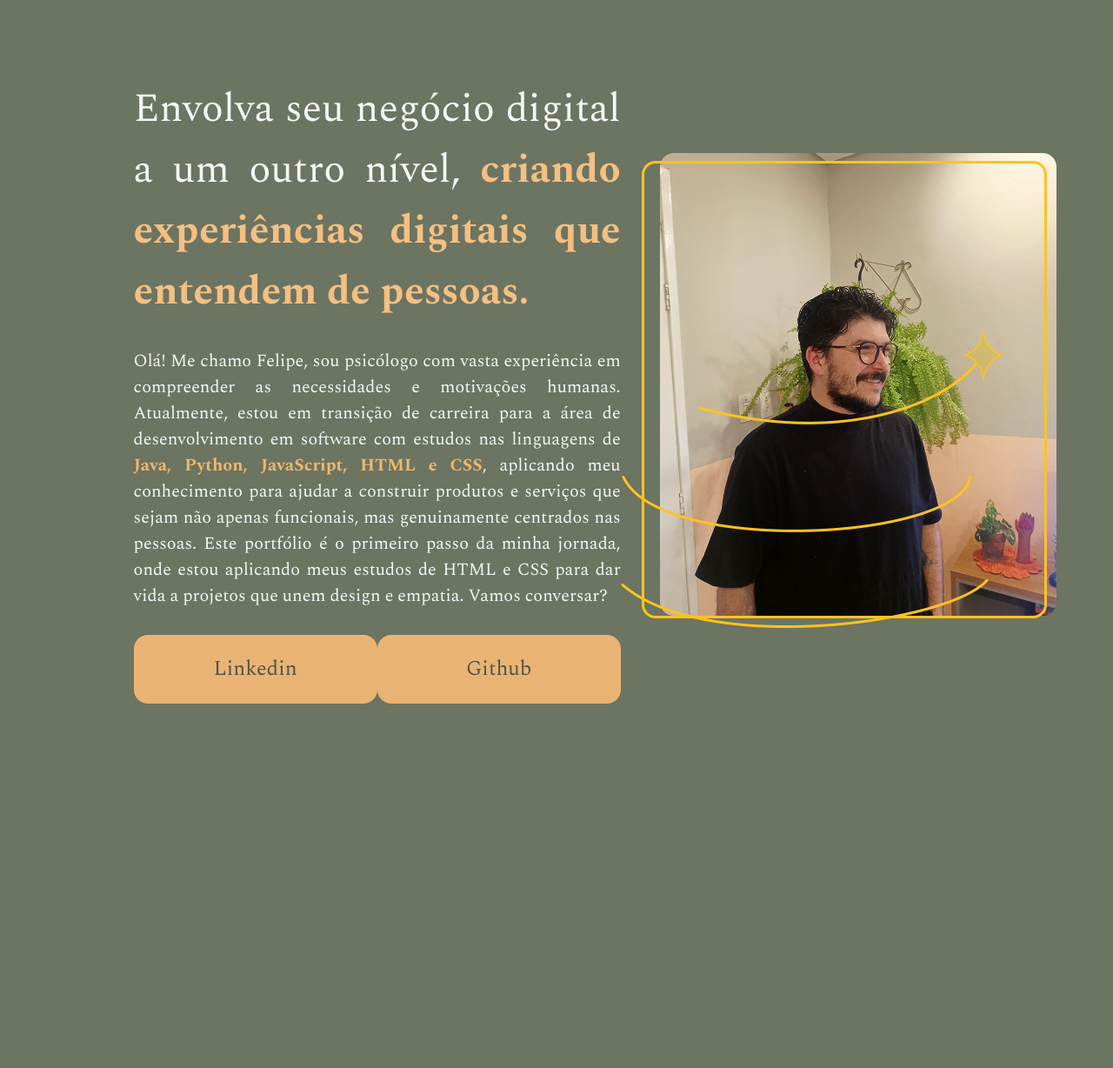
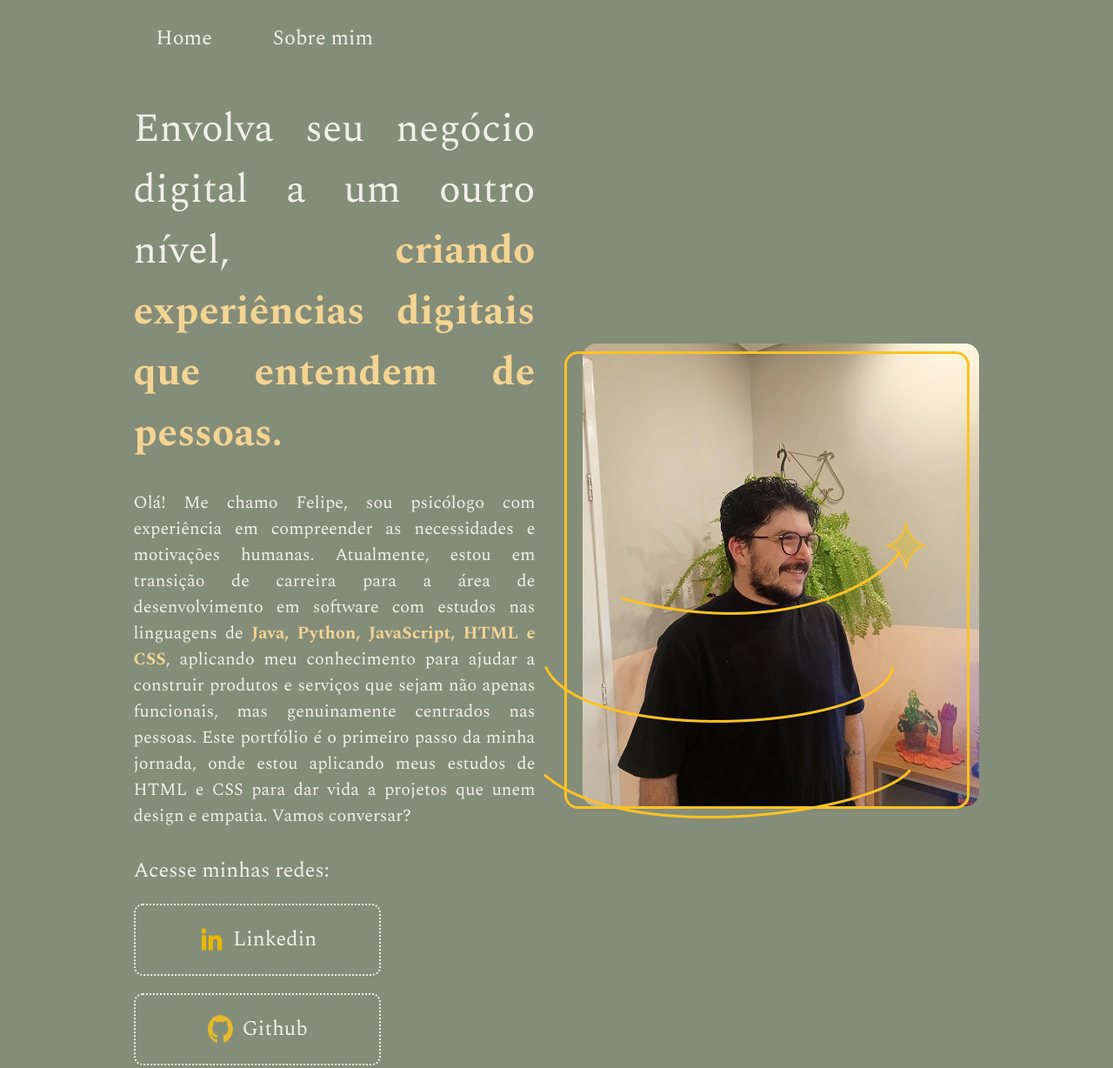
Before and after one commit to fefalipe/Portfolio, a plain HTML site: page index.html in a window 1280 px wide. Shown: the top 1228 px of the page at 87% size. Before the commit the page ends 890 px from the top, so only its background shows below. Drawn offline with nearby package versions, Linux system fonts and the light colour scheme; a web font is replaced by a local one.

Commit message:
Implementa estudos sobre cabeçalho, footer e variáveis CSS.

```diff
--- a/index.html
+++ b/index.html
@@ -4,22 +4,35 @@
     <meta charset="UTF-8">
     <meta name="viewport" content="width=device-width, initial-scale=1.0">
     <title>Portfólio - Felipe Tavares Vieira</title>
-    <link rel="stylesheet" href="style.css">
+    <link rel="stylesheet" href="/styles/style.css">
 </head>
-<body>
-    <header></header>
+<body class="body">
+    <header class="cabecalho">
+        <nav class="cabecalho__menu">
+            <a class="cabecalho__menu__link" href="index.html">Home</a>
+            <a class="cabecalho__menu__link" href="about.html">Sobre mim</a>
+        </nav>
+    </header>
     <main class="apresentacao">
         <section class="apresentacao__conteudo">
             <h1 class="apresentacao__conteudo__titulo">Envolva seu negócio digital a um outro nível,<strong class="titulo-destaque"> criando experiências digitais que entendem de pessoas.</strong></h1>
-            <p class="apresentacao__conteudo__texto">Olá! Me chamo Felipe, sou psicólogo com vasta experiência em compreender as necessidades e motivações humanas. Atualmente, estou em transição de carreira para a área de desenvolvimento em software com estudos nas linguagens de <strong class="linguagens-destaque">Java, Python, JavaScript, HTML e CSS</strong>, aplicando meu conhecimento para ajudar a construir produtos e serviços que sejam não apenas funcionais, mas genuinamente centrados nas pessoas.
+            <p class="apresentacao__conteudo__texto">Olá! Me chamo Felipe, sou psicólogo com experiência em compreender as necessidades e motivações humanas. Atualmente, estou em transição de carreira para a área de desenvolvimento em software com estudos nas linguagens de <strong class="linguagens-destaque">Java, Python, JavaScript, HTML e CSS</strong>, aplicando meu conhecimento para ajudar a construir produtos e serviços que sejam não apenas funcionais, mas genuinamente centrados nas pessoas.
             Este portfólio é o primeiro passo da minha jornada, onde estou aplicando meus estudos de HTML e CSS para dar vida a projetos que unem design e empatia. Vamos conversar?</p>
             <div class="apresentacao__links">
-                <a class="apresentacao__links__link" href = "https://www.linkedin.com/in/feelipepsi">Linkedin</a>
-                <a class="apresentacao__links__link" href = "https://https://github.com/fefalipe">Github</a>
+                <h2 class="apresentacao__links__subtitulo">Acesse minhas redes: </h2>
+                <a class="apresentacao__links__link" href = "https://www.linkedin.com/in/feelipepsi"
+                 ="./assets/linkedin.png">
+                 <img src="/assets/linkedin.png"> Linkedin
+                </a>
+                <a class="apresentacao__links__link" href = "https://https://github.com/fefalipe" img src ="/assets/github.png">
+                    <img src="/assets/github.png"> Github
+                </a>
             </div>
         </section>
-        <img src="/assets/fotoperfil.png">
+        <img src="/assets/fotoperfil.png" alt="Foto do perfil de Felipe">
     </main>
-    <footer></footer>
+    <footer class="rodape">
+        <p>Desenvolvido por Felipe Tavares - Curso Oracle One</p>
+    </footer>
 </body>
 </html>
--- a/style.css
+++ /dev/null
@@ -1,70 +0,0 @@
-@import url('https://fonts.googleapis.com/css2?family=Sansation:ital,wght@0,300;0,400;0,700;1,300;1,400;1,700&family=Spectral:ital,wght@0,200;0,300;0,400;0,500;0,600;0,700;0,800;1,200;1,300;1,400;1,500;1,600;1,700;1,800&display=swap');
-
-*{
-    margin: 0;
-    padding: 0;
-}
-
-body{
-    height: 100vh;
-    box-sizing: border-box;
-    background-color: rgb(108, 116, 98);
-    color: rgba(246, 246, 246, 1);
-}
-
-.titulo-destaque{
-    color: rgb(243, 192, 130);
-}
-
-.linguagens-destaque{
-    color: rgb(241, 183, 106);
-}
-
-.apresentacao{
-    margin: 7% 12%;
-    display: flex;
-    align-items: center;
-    justify-content: space-between;
-    justify-content: space-evenly;
-}
-
-.apresentacao__conteudo{
-    width: 815px;
-    display: flex;
-    flex-direction: column;
-    gap: 30px;
-}
-
-.apresentacao__conteudo__titulo{
-    font-size: 46px;
-    text-align: justify;
-    font-family:"Spectral", serif;
-    font-weight: 100;
-    font-style: normal;
-}
-
-.apresentacao__conteudo__texto{
-    font-size: 20px;
-    text-align: justify;
-    font-family: "Spectral", serif;
-    font-weight: 200;
-    font-style: normal;
-}
-
-.apresentacao__links{
-    display: flex;
-    justify-content: space-between;
-}
-
-.apresentacao__links__link{
-    background-color: rgb(233, 180, 115);
-    width: 280px;
-    padding: 21.5px 0;
-    border-radius: 16px;
-    text-align: center;
-    font-size: 24px;
-    text-decoration: none;
-    color: rgb(83, 82, 75);
-    font-family: "Spectral", serif;
-    font-weight: 400;
-}
--- /dev/null
+++ b/styles/style.css
@@ -0,0 +1,122 @@
+@import url('https://fonts.googleapis.com/css2?family=Sansation:ital,wght@0,300;0,400;0,700;1,300;1,400;1,700&family=Spectral:ital,wght@0,200;0,300;0,400;0,500;0,600;0,700;0,800;1,200;1,300;1,400;1,500;1,600;1,700;1,800&display=swap');
+
+:root{
+    --cor-primaria: #848d79;
+    --cor-secundaria: #f1efe9;
+    --cor-terciaria: #f3d492;
+}
+
+*{
+    margin: 0;
+    padding: 0;
+}
+
+.body{
+    box-sizing:border-box;
+    background-color:var(--cor-primaria);
+    color:var(--cor-secundaria);
+}
+
+.cabecalho{
+    padding: 2% 0% 0% 14%;
+    text-decoration: none;
+}
+
+.cabecalho__menu{
+    display: flex;
+    gap: 70px;
+    text-decoration: none;
+}
+
+.cabecalho__menu__link{
+    font-family: "Spectral", serif;
+    font-size: 24px;
+    font-weight: 300;
+    color: var(--cor-secundaria);
+    text-decoration:none;
+}
+
+.apresentacao{
+    padding: 4% 12%;
+    display: flex;
+    align-items: center;
+    justify-content: space-between;
+    justify-content: space-evenly;
+    gap: 10px;
+}
+
+.apresentacao__conteudo{
+    width: 815px;
+    display: flex;
+    flex-direction: column;
+    gap: 30px;
+}
+
+.apresentacao__conteudo__titulo{
+    font-size: 46px;
+    text-align: justify;
+    font-family:"Spectral", serif;
+    font-weight: 100;
+    font-style: normal;
+
+}
+
+.titulo-destaque{
+    color: var(--cor-terciaria);
+}
+
+.linguagens-destaque{
+    color: var(--cor-terciaria);
+}
+
+.apresentacao__conteudo__texto{
+    font-size: 20px;
+    text-align: justify;
+    gap: 10px;
+    font-family: "Spectral", serif;
+    font-weight: 200;
+    font-style: normal;
+}
+
+.apresentacao__links__subtitulo{
+    font-family: "Spectral", serif;
+    font-weight: 200;
+    font-size: 24px;
+}
+
+.apresentacao__links{
+    display: flex;
+    flex-direction: column;
+    gap: 20px;
+    justify-content: space-between;
+    align-items:first baseline;
+}
+
+.apresentacao__links__link{
+    display: flex;
+    justify-content: center;
+    gap: 8px;
+    width: 280px;
+    padding: 21.5px 0;
+    border-radius: 10px;
+    border: 2px, dotted var(--cor-secundaria);
+    text-align: center;
+    font-size: 24px;
+    text-decoration: none;
+    color: var(--cor-secundaria);
+    font-family: "Spectral", serif;
+    font-weight: 400;
+}
+
+.apresentacao__links__link:hover{
+    background-color: #2e2c2928;
+}
+
+.rodape{
+    padding: 20px;
+    color: var(--cor-primaria);
+    background-color: var(--cor-secundaria);
+    text-align: center;
+    font-family: "Spectral", serif;
+    font-size: 14px;
+}
```
Also changed, not shown: about.html (added, +28 -0 lines), assets/github.png (added), assets/linkedin.png (added).
